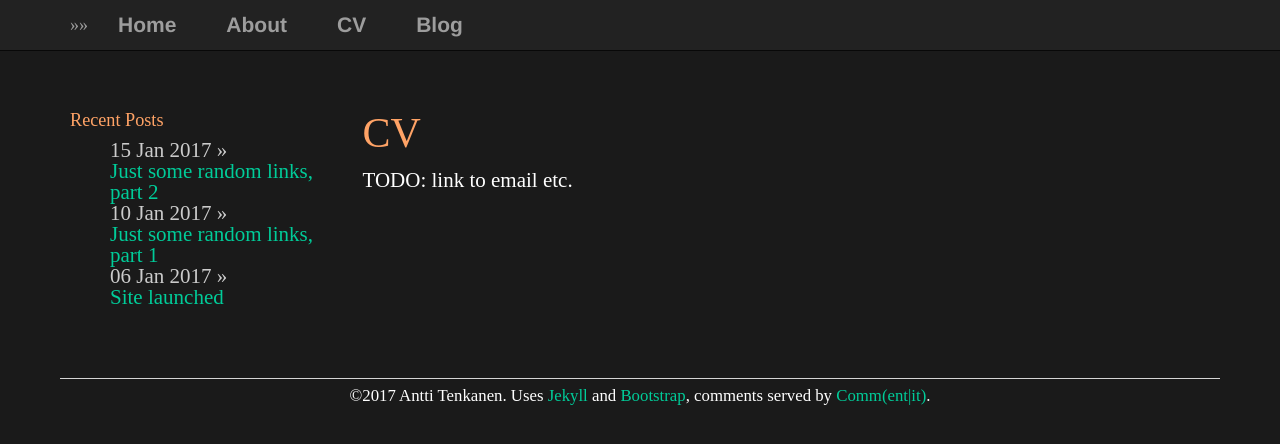
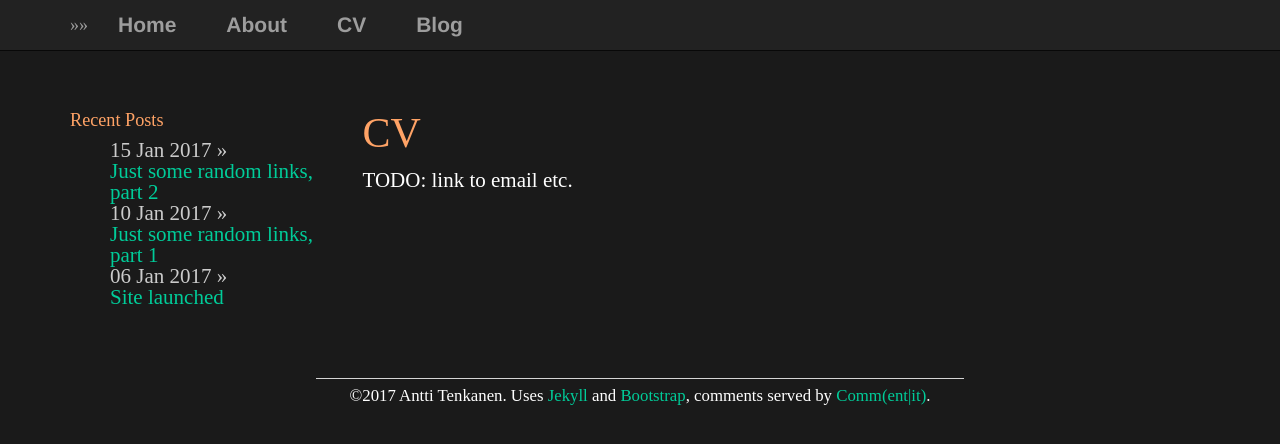
Before and after one commit to plantecophys/plantecophys, a Jekyll site: the page built from cv/index.html, in a window 1280 px wide. Shown: the top 444 px of the page. Built offline with Jekyll 4.4.1, drawn with Linux system fonts in a browser that asks for light colours.

Commit message:
Update main.css

```diff
--- a/css/main.css
+++ b/css/main.css
@@ -2,7 +2,7 @@
 body {
     padding-top: 20px;
     padding-bottom: 20px;
-    margin: 70px auto;
+    margin: 70px auto 20px auto;
     /*width: 100%;*/
     background-color: #1a1a1a;
     font-family:'Lora', 'Times New Roman', sans-serif;
@@ -121,6 +121,7 @@
 }
 .footerclass{
     margin: auto;
+    width: 60%;
     padding: 60px;
 }
 footer {
```
